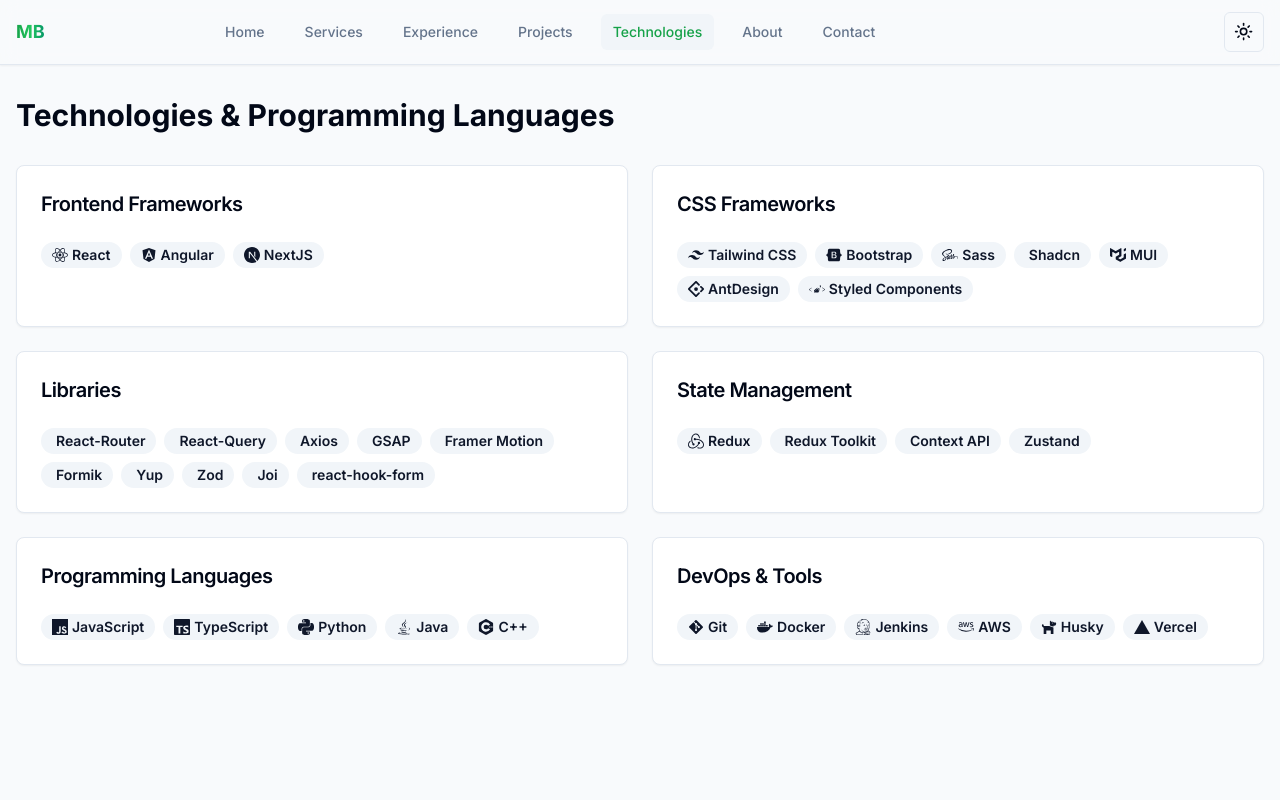
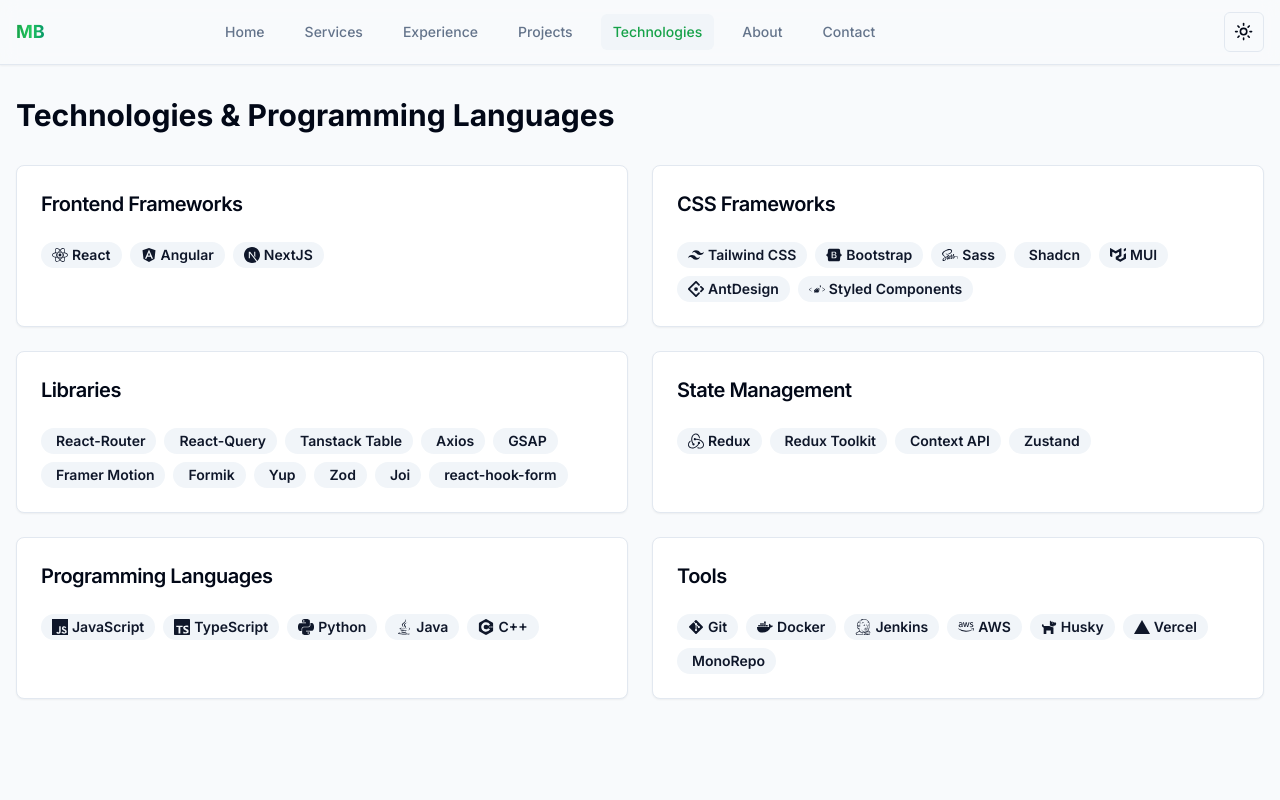
Before and after one commit to mahmoudbahaa755/portfolio, a Next.js app: page /technologies in a window 1280 px wide. Shown: the top 800 px of the page. Built offline with nearby package versions, Linux system fonts and the light colour scheme.

Commit message:
feat: adding new tech

```diff
--- a/app/technologies/page.tsx
+++ b/app/technologies/page.tsx
@@ -51,6 +51,7 @@
     items: [
       "React-Router",
       "React-Query",
+      "Tanstack Table",
       "Axios",
       "GSAP",
       "Framer Motion",
@@ -70,8 +71,8 @@
     items: ["JavaScript", "TypeScript", "Python", "Java", "C++"],
   },
   {
-    category: "DevOps & Tools",
-    items: ["Git", "Docker", "Jenkins", "AWS", "Husky", "Vercel"],
+    category: "Tools",
+    items: ["Git", "Docker", "Jenkins", "AWS", "Husky", "Vercel","MonoRepo",],
   },
 ];
 
```
